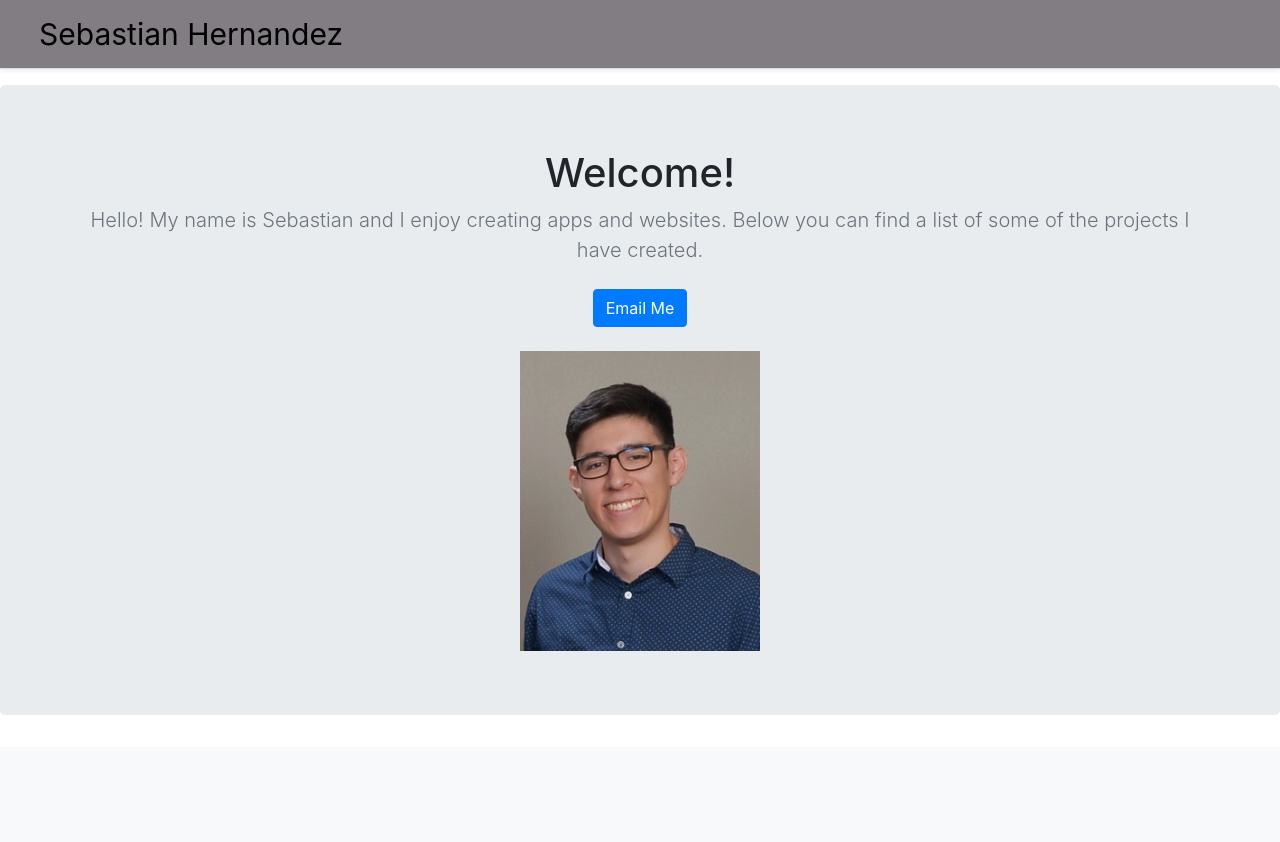
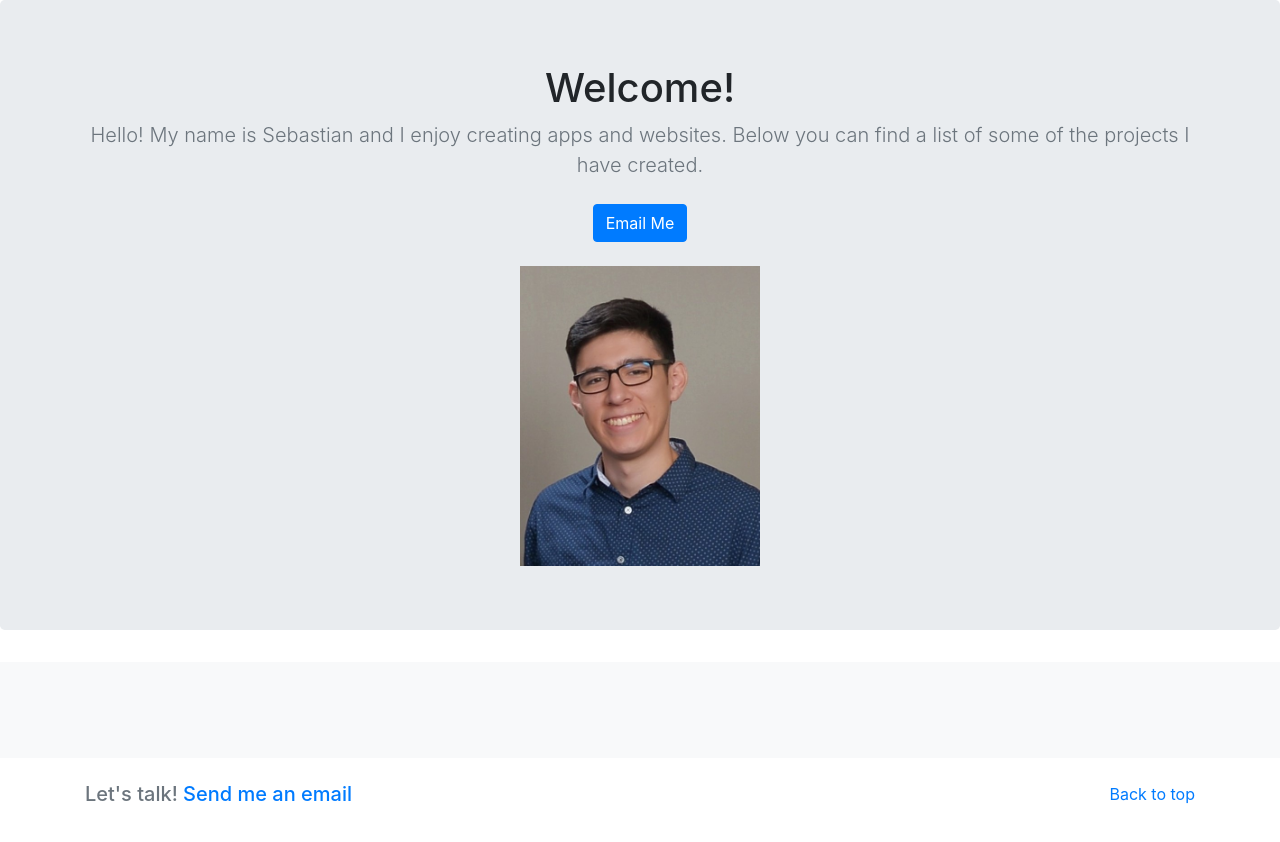
Before and after one commit to seabass189/PortfolioWebsite, a Django app: page / in a window 1280 px wide. Shown: the top 842 px of the page. Run offline with Django 3.2, Linux system fonts and the light colour scheme; data that the repository does not hold is empty; some libraries are stand-ins or nearby versions.

Commit message:
Hiding nav bar for now

```diff
--- a/projects/templates/base.html
+++ b/projects/templates/base.html
@@ -98,12 +98,12 @@
       </div>
     </div>
   </header> -->
-  <div class="base-box d-flex flex-column flex-md-row align-items-center p-3 px-md-4 mb-3 border-bottom shadow-sm">
+  <!-- <div class="base-box d-flex flex-column flex-md-row align-items-center p-3 px-md-4 mb-3 border-bottom shadow-sm">
     <h5 class="my-0 mr-md-auto font-weight-normal"><a href="{% url 'home' %}">Sebastian Hernandez</a></h5>
     <nav class="my-2 my-md-0 mr-md-3">
-      <!-- <a href="{% url 'home' %}">Item</a> -->
+      <a href="{% url 'home' %}">Item</a>
     </nav>
-  </div>
+  </div> -->
 
   {% block content %}
   {% endblock %}
```
